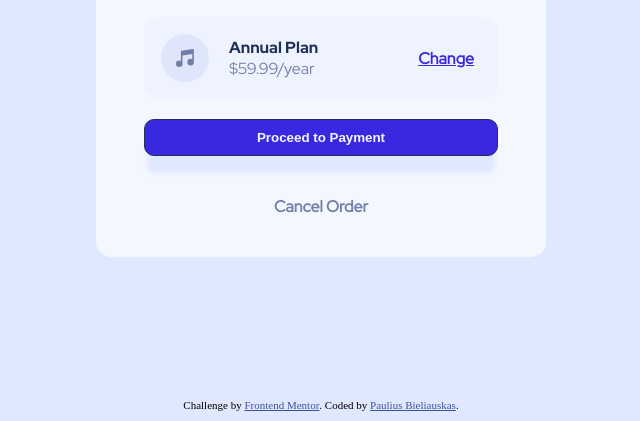
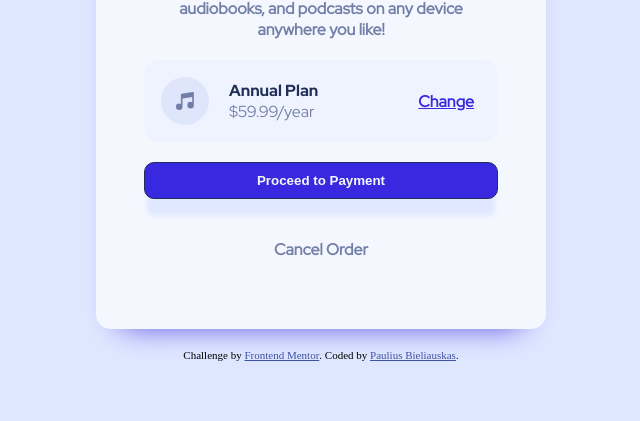
Before and after one commit to Scarab911/01-Order-summary-component, a website: page index.html in a window 1280 px wide. Shown: the part 379-800 px from the top of the page, without its empty margins (319-959 px from the left). Drawn offline with Linux system fonts and the light colour scheme.

Commit message:
layout, atribution, main container box shadow heig

```diff
--- a/css/base/layout.css
+++ b/css/base/layout.css
@@ -1,14 +1,6 @@
-
-.attribution {
-    position: fixed;
-    bottom: 10px;
-    right: 50%;
-    transform: translateX(50%);
+body{
+    display: flex;
+    flex-direction: column;
+    background-color: var(--primary-paleBlue-color);
+    padding: 10px;
 }
-
-
-@media (max-width:768px) {
-    .attribution {
-        display:none;
-}
-}
--- a/css/base/reset.css
+++ b/css/base/reset.css
@@ -6,8 +6,3 @@ body * {
     box-sizing: border-box;
     word-break: break-all;
 }
-
-body{
-    background-color: var(--primary-paleBlue-color);
-    padding: 10px;
-}
--- a/css/home.css
+++ b/css/home.css
@@ -25,12 +25,14 @@
 .main-container{
     display: flex;
     flex-direction: column;
+    height: 698px;
     max-width: 450px;
     margin-left: calc(50% - 225px);
     font-family: RedHat;
     font-size: 16px;
     border-radius: 15px;
     overflow: hidden;
+    box-shadow: var(--primary-brightBlue-color) 0px 20px 30px -25px;
 }
 .hero{
     height: 220px;
@@ -40,8 +42,9 @@
 .content{
     display: flex;
     flex-direction: column;
+    height: 478px;
     align-items: center;
-    align-self: center;
+    /* align-self: center; */
     background-color: var(--neutral-veryPaleBlue-color);
     padding: 20px 48px;
     gap: 20px;
@@ -63,10 +66,12 @@
 }
 
 h1{
+    margin-top: 33px;
     color: var(--neutral-darkBlue-color);
     font-family: RedHatBold;
 }
-p{
+.description{
+    margin-top: 10px;
     text-align: center;
     word-break: break-word;
     color: var(--neutral-desaturatedBlue-color);
@@ -112,12 +117,13 @@ a:hover{
     gap: 0;
 }
 .product-container>a{
-    margin-left: 57px;
+    margin-left: 40px;
 }
 body{
     padding: 10px;
 }
 }
+
 @media(max-width:320px){
 
 .content {
@@ -130,6 +136,7 @@ body{
 }
 
 }
+
 @media(max-width:425px){
     .product-container{
     justify-content: space-between;
--- a/index.html
+++ b/index.html
@@ -15,6 +15,7 @@
     @import url('https://fonts.googleapis.com/css2?family=Red+Hat+Display:wght@700&display=swap'); */
 
     .attribution {
+      margin-top: 20px;
       font-size: 11px;
       text-align: center;
     }
```
